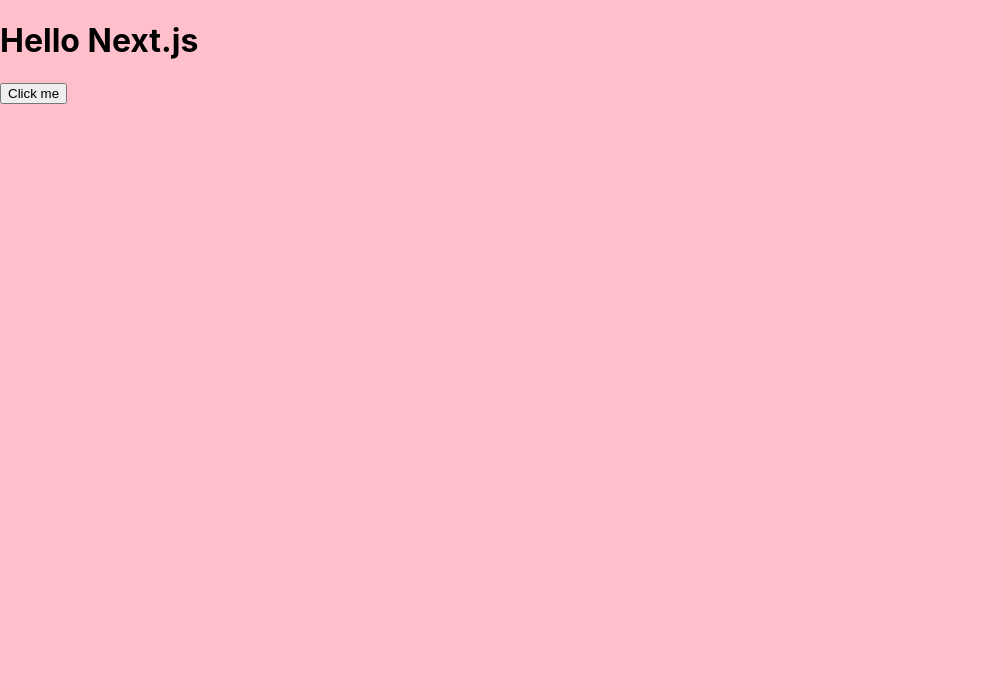
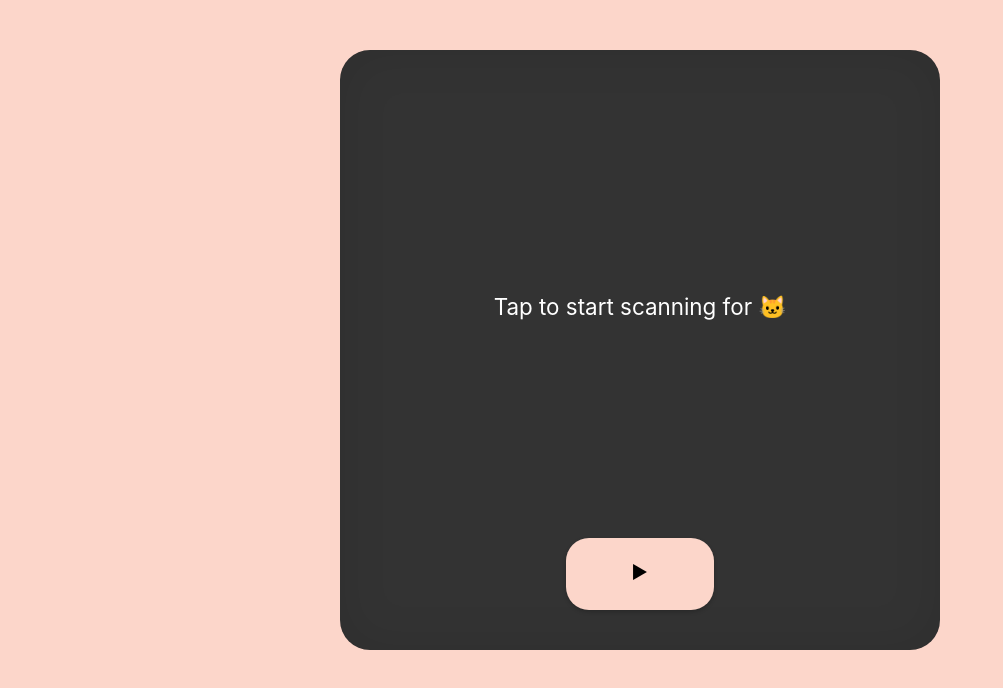
Before and after one commit to avarayr/petvision, a Next.js app in the folder frontend/: page / in a window 1280 px wide. Shown: the top 688 px of the page, without its empty margins (0-1003 px from the left). Built offline with nearby package versions, Linux system fonts and the light colour scheme.

Commit message:
cleaned up the UI and added proper components

```diff
--- a/frontend/components/Button/button.module.scss
+++ b/frontend/components/Button/button.module.scss
@@ -1,2 +1,10 @@
 .button {
+  background: var(--color-primary);
+  font-size: 18px;
+  border: none;
+  box-shadow: 0 2px 4px 0 rgba(0, 0, 0, 0.2);
+  border-radius: 23px;
+  width: 148px;
+  height: 72px;
+  cursor: pointer;
 }
--- a/frontend/components/Button/index.tsx
+++ b/frontend/components/Button/index.tsx
@@ -3,19 +3,20 @@
 function Button({
   children,
   onClick,
-  className,
   disabled,
+  style,
 }: {
   children: React.ReactNode;
   onClick: () => void;
-  className?: string;
   disabled?: boolean;
+  style?: React.CSSProperties;
 }) {
   return (
     <button
-      className={`${styles.button} ${className}`}
+      className={styles.button}
       onClick={onClick}
       disabled={disabled}
+      style={style}
     >
       {children}
     </button>
--- a/frontend/components/Container/container.module.scss
+++ b/frontend/components/Container/container.module.scss
@@ -1,2 +1,14 @@
 .container {
+  width: min(100vw, 600px);
+  margin: 0 auto;
+  background: #333;
+  padding: 2.5rem 0;
+  box-shadow: inset 0 0 50px rgba(0, 0, 0, 0.1);
+  margin-top: 50px;
+  display: flex;
+  flex-direction: column;
+  align-items: center;
+  color: #fff;
+  border-radius: 30px;
+  height: min(100vh, 600px);
 }
--- /dev/null
+++ b/frontend/components/HintText/hint-text.module.scss
@@ -0,0 +1,8 @@
+.hintText {
+  color: #fff;
+  margin-top: 0.5rem;
+  flex: 1;
+  font-size: 1.4rem;
+  display: flex;
+  align-items: center;
+}
--- /dev/null
+++ b/frontend/components/HintText/index.tsx
@@ -0,0 +1,19 @@
+import styles from "./hint-text.module.scss";
+
+function HintText({
+  children,
+  className,
+  style,
+  ...props
+}: {
+  children: React.ReactNode;
+  className?: string;
+  style?: React.CSSProperties;
+}) {
+  return (
+    <p className={styles.hintText} {...props} style={style}>
+      {children}
+    </p>
+  );
+}
+export default HintText;
--- /dev/null
+++ b/frontend/components/Icons/PauseIcon.tsx
@@ -0,0 +1,14 @@
+function PauseIcon() {
+  return (
+    <svg
+      xmlns="http://www.w3.org/2000/svg"
+      width="24"
+      height="24"
+      viewBox="0 0 24 24"
+    >
+      <path d="M0 0h24v24H0z" fill="none" />
+      <path d="M6 19h4V5H6v14zm8-14v14h4V5h-4z" />
+    </svg>
+  );
+}
+export default PauseIcon;
--- /dev/null
+++ b/frontend/components/Icons/RightTriangle.tsx
@@ -0,0 +1,15 @@
+function RightTriangle() {
+  return (
+    <svg
+      version="1.1"
+      id="Layer_1"
+      width="16"
+      height="16"
+      viewBox="0 0 460.5 531.74"
+      overflow="visible"
+    >
+      <polygon stroke="#000000" points="0.5,0.866 459.5,265.87 0.5,530.874 " />
+    </svg>
+  );
+}
+export default RightTriangle;
--- a/frontend/components/button.tsx
+++ /dev/null
@@ -1,20 +0,0 @@
-import React from "react";
-import styled from "styled-components";
-
-interface OnButtonClick {
-  children?: React.ReactNode;
-  props?: any;
-  onClick?: any;
-}
-
-const Button: React.FC<OnButtonClick> = ({ onClick, children, ...props }) => {
-  return (
-    <ButtonStyles {...props} onClick={onClick}>
-      {children}
-    </ButtonStyles>
-  );
-};
-
-export default Button;
-
-const ButtonStyles = styled.button``;
--- a/frontend/pages/index.tsx
+++ b/frontend/pages/index.tsx
@@ -1,17 +1,25 @@
 import type { NextPage } from "next";
 import React from "react";
-import Button from "../components/button";
+import Button from "../components/Button";
 import Container from "../components/Container";
+import HintText from "../components/HintText";
+import PauseIcon from "../components/Icons/PauseIcon";
+import RightTriangle from "../components/Icons/RightTriangle";
 
 const Home: NextPage = () => {
-  const clickMe = () => {
-    console.log("button was clicked");
+  const [isScanning, setIsScanning] = React.useState(false);
+
+  const handleScanButtonClick = () => {
+    setIsScanning(!isScanning);
   };
+
   return (
     <div>
       <Container>
-        <h1>Hello Next.js</h1>
-        <Button onClick={clickMe}>Click me</Button>
+        <HintText>Tap to start scanning for 🐱</HintText>
+        <Button onClick={handleScanButtonClick}>
+          {isScanning ? <PauseIcon /> : <RightTriangle />}
+        </Button>
       </Container>
     </div>
   );
--- a/frontend/styles/Home.module.css
+++ /dev/null
@@ -1,127 +0,0 @@
-.container {
-  min-height: 100vh;
-  padding: 0 0.5rem;
-  display: flex;
-  flex-direction: column;
-  justify-content: center;
-  align-items: center;
-  height: 100vh;
-}
-
-.main {
-  padding: 5rem 0;
-  flex: 1;
-  display: flex;
-  flex-direction: column;
-  justify-content: center;
-  align-items: center;
-}
-
-.footer {
-  width: 100%;
-  height: 100px;
-  border-top: 1px solid #eaeaea;
-  display: flex;
-  justify-content: center;
-  align-items: center;
-}
-
-.footer a {
-  display: flex;
-  justify-content: center;
-  align-items: center;
-  flex-grow: 1;
-}
-
-.title a {
-  color: #0070f3;
-  text-decoration: none;
-}
-
-.title a:hover,
-.title a:focus,
-.title a:active {
-  text-decoration: underline;
-}
-
-.title {
-  margin: 0;
-  line-height: 1.15;
-  font-size: 4rem;
-}
-
-.title,
-.description {
-  text-align: center;
-}
-
-.description {
-  line-height: 1.5;
-  font-size: 1.5rem;
-}
-
-.code {
-  background: #fafafa;
-  border-radius: 5px;
-  padding: 0.75rem;
-  font-size: 1.1rem;
-  font-family: Menlo, Monaco, Lucida Console, Liberation Mono, DejaVu Sans Mono,
-    Bitstream Vera Sans Mono, Courier New, monospace;
-}
-
-.grid {
-  display: flex;
-  align-items: center;
-  justify-content: center;
-  flex-wrap: wrap;
-  max-width: 800px;
-  margin-top: 3rem;
-}
-
-.card {
-  margin: 1rem;
-  padding: 1.5rem;
-  text-align: left;
-  color: inherit;
-  text-decoration: none;
-  border: 1px solid #eaeaea;
-  border-radius: 10px;
-  transition: color 0.15s ease, border-color 0.15s ease;
-  width: 45%;
-}
-
-.card:hover,
-.card:focus,
-.card:active {
-  color: #0070f3;
-  border-color: #0070f3;
-}
-
-.card h2 {
-  margin: 0 0 1rem 0;
-  font-size: 1.5rem;
-}
-
-.card p {
-  margin: 0;
-  font-size: 1.25rem;
-  line-height: 1.5;
-}
-
-.logo {
-  height: 1em;
-  margin-left: 0.5rem;
-}
-
-@media (max-width: 600px) {
-  .grid {
-    width: 100%;
-    flex-direction: column;
-  }
-}
-
-.header {
-  display: flex;
-  justify-content: center;
-  font: Georgia;
-}
--- a/frontend/styles/globals.css
+++ b/frontend/styles/globals.css
@@ -1,8 +1,11 @@
+:root {
+  --color-primary: #fcd6ca;
+}
 html,
 body {
   padding: 0;
   margin: 0;
-  background-color:pink;
+  background-color: var(--color-primary);
   font-family: -apple-system, BlinkMacSystemFont, Segoe UI, Roboto, Oxygen,
     Ubuntu, Cantarell, Fira Sans, Droid Sans, Helvetica Neue, sans-serif;
 }
```
Also changed, not shown: frontend/pages/_app.tsx (+4 -4 lines).
